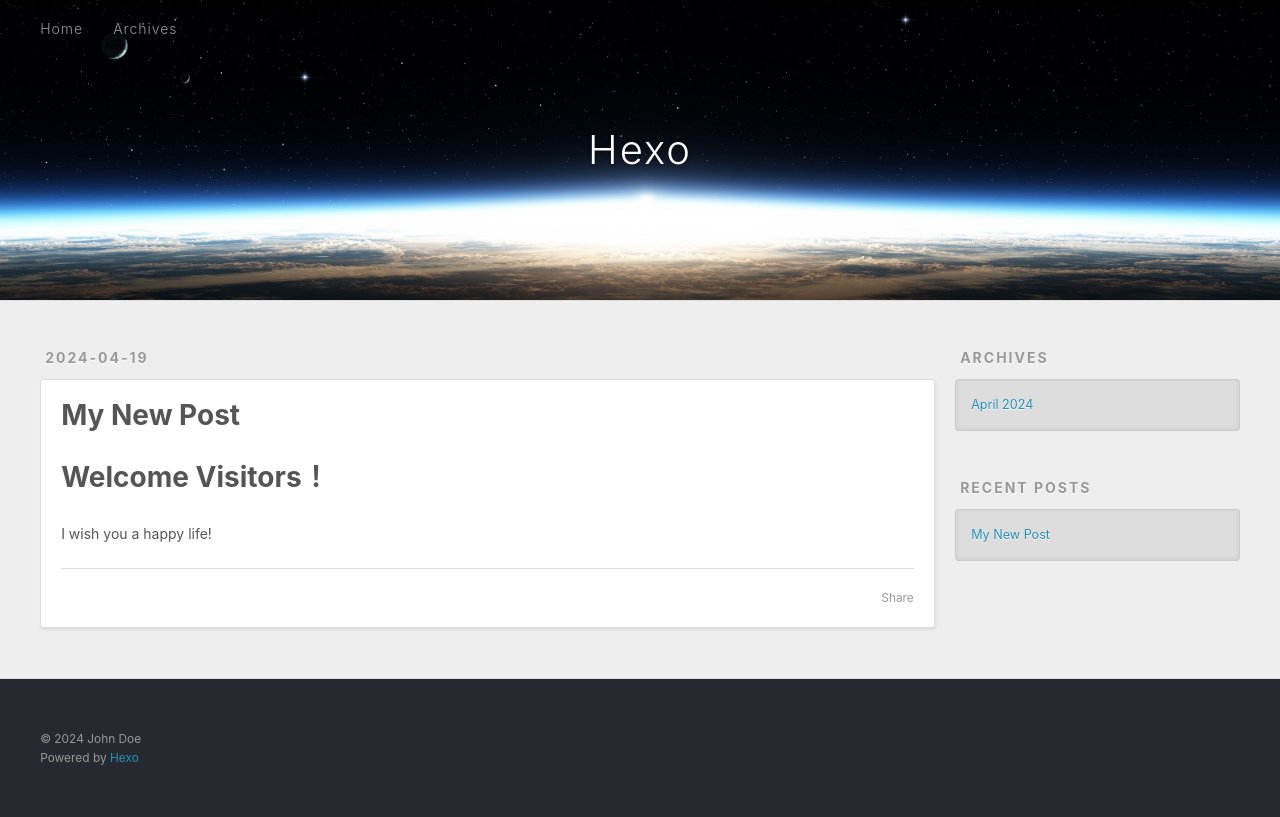
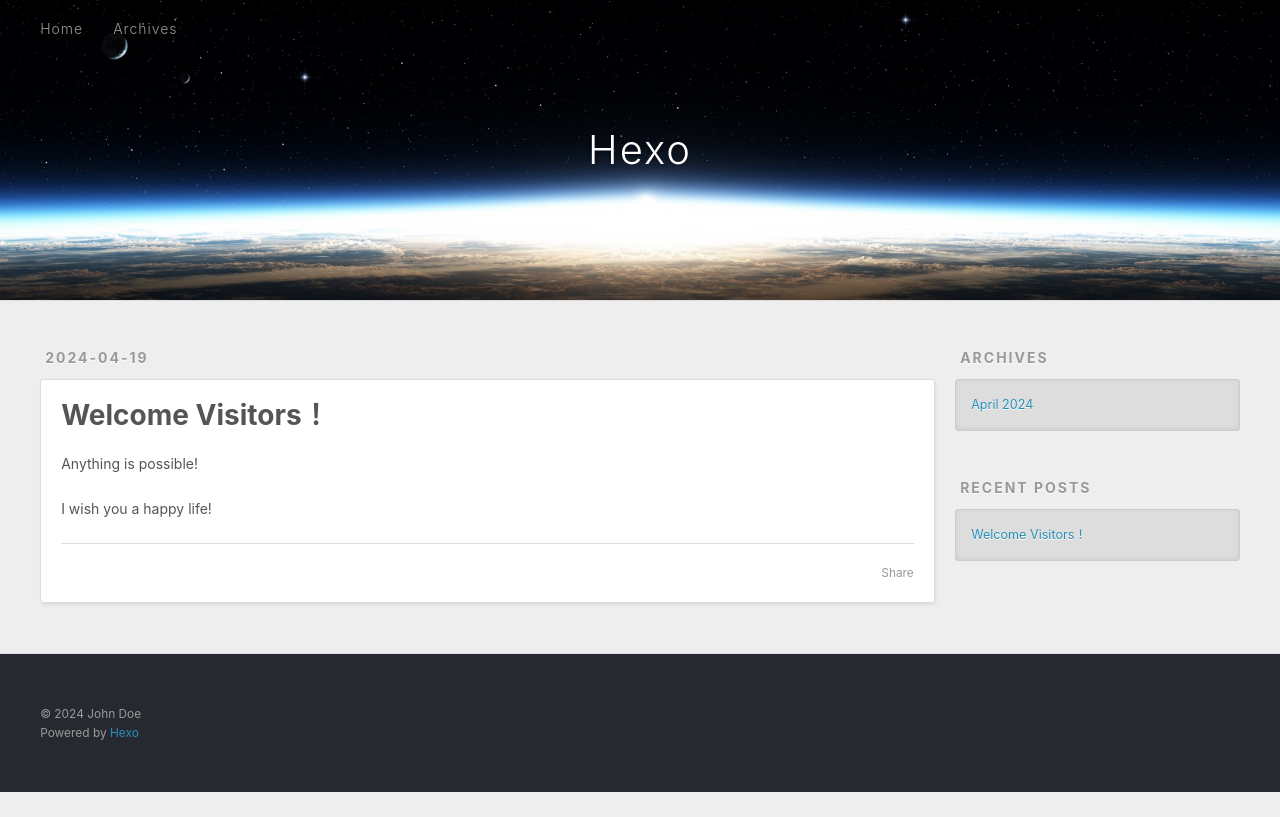
Before and after one commit to tgkkxx/tgkkxx.github.io, a plain HTML site: page 2024/04/19/My-New-Post/index.html in a window 1280 px wide. Drawn offline with Linux system fonts and the light colour scheme.

Commit message:
Site updated: 2024-04-19 12:45:46

```diff
--- a/2024/04/19/My-New-Post/index.html
+++ b/2024/04/19/My-New-Post/index.html
@@ -4,17 +4,17 @@
   <meta charset="utf-8">
 
 
-  <title>My New Post | Hexo</title>
+  <title>Welcome Visitors！ | Hexo</title>
   <meta name="viewport" content="width=device-width, initial-scale=1, shrink-to-fit=no">
-  <meta name="description" content="Welcome Visitors！I wish you a happy life!">
+  <meta name="description" content="Anything is possible! I wish you a happy life!">
 <meta property="og:type" content="article">
-<meta property="og:title" content="My New Post">
+<meta property="og:title" content="Welcome Visitors！">
 <meta property="og:url" content="http://example.com/2024/04/19/My-New-Post/index.html">
 <meta property="og:site_name" content="Hexo">
-<meta property="og:description" content="Welcome Visitors！I wish you a happy life!">
+<meta property="og:description" content="Anything is possible! I wish you a happy life!">
 <meta property="og:locale" content="en_US">
 <meta property="article:published_time" content="2024-04-19T04:16:14.000Z">
-<meta property="article:modified_time" content="2024-04-19T04:35:52.191Z">
+<meta property="article:modified_time" content="2024-04-19T04:45:03.247Z">
 <meta property="article:author" content="John Doe">
 <meta name="twitter:card" content="summary">
 
@@ -85,7 +85,7 @@
 
 
     <h1 class="p-name article-title" itemprop="headline name">
-      My New Post
+      Welcome Visitors！
     </h1>
 
 
@@ -93,12 +93,13 @@
 
     <div class="e-content article-entry" itemprop="articleBody">
 
-        <h1 id="Welcome-Visitors！"><a href="#Welcome-Visitors！" class="headerlink" title="Welcome Visitors！"></a>Welcome Visitors！</h1><p>I wish you a happy life!</p>
+        <p>Anything is possible!</p>
+<p>I wish you a happy life!</p>
 
 
     </div>
     <footer class="article-footer">
-      <a data-url="http://example.com/2024/04/19/My-New-Post/" data-id="clv667azy00000ct613pxe9uv" data-title="My New Post" class="article-share-link"><span class="fa fa-share">Share</span></a>
+      <a data-url="http://example.com/2024/04/19/My-New-Post/" data-id="clv667azy00000ct613pxe9uv" data-title="Welcome Visitors！" class="article-share-link"><span class="fa fa-share">Share</span></a>
 
 
 
@@ -139,7 +140,7 @@
       <ul>
 
           <li>
-            <a href="/2024/04/19/My-New-Post/">My New Post</a>
+            <a href="/2024/04/19/My-New-Post/">Welcome Visitors！</a>
           </li>
 
       </ul>
```
Also changed, not shown: archives/2024/04/index.html (+2 -2 lines), archives/2024/index.html (+2 -2 lines), archives/index.html (+2 -2 lines), index.html (+5 -4 lines).
